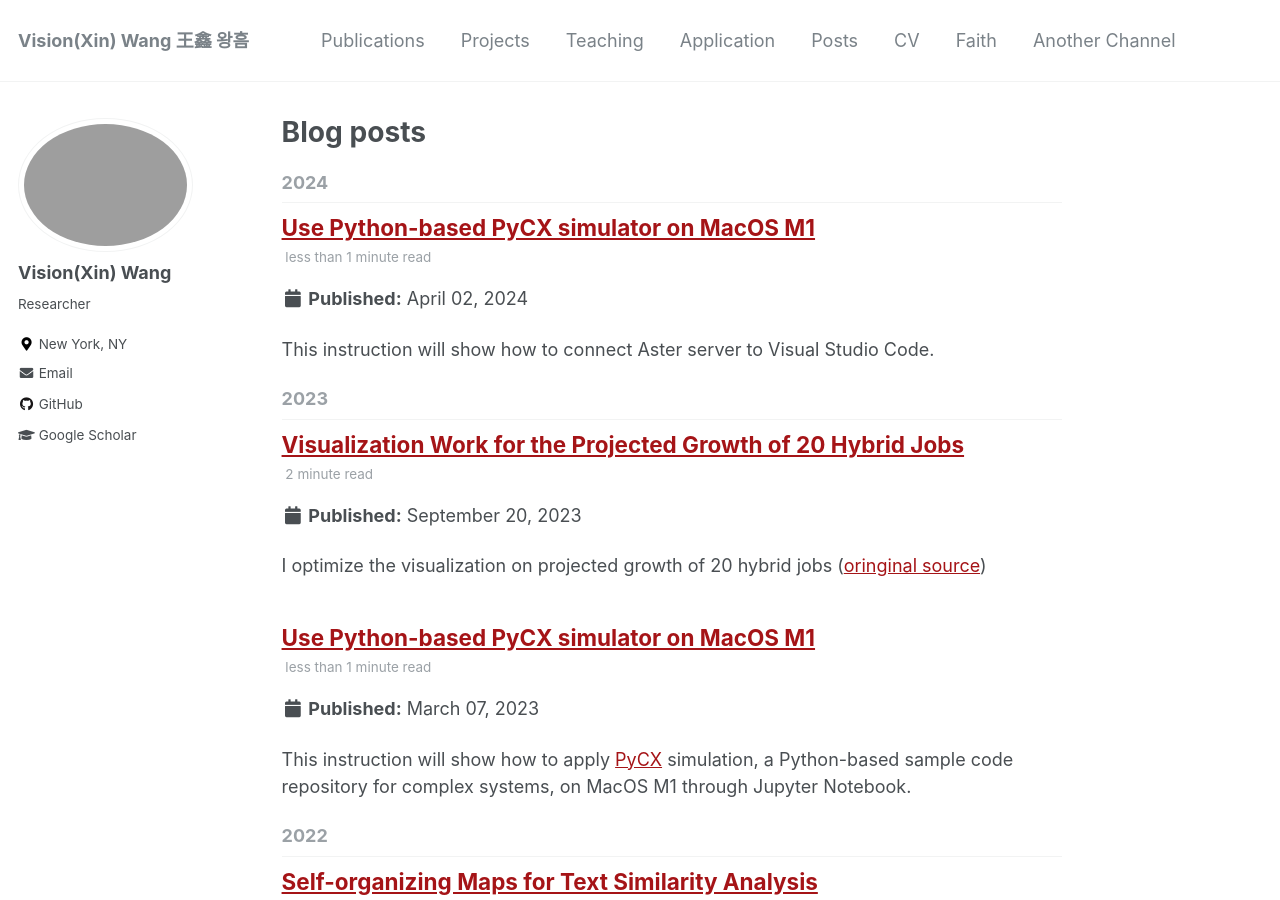
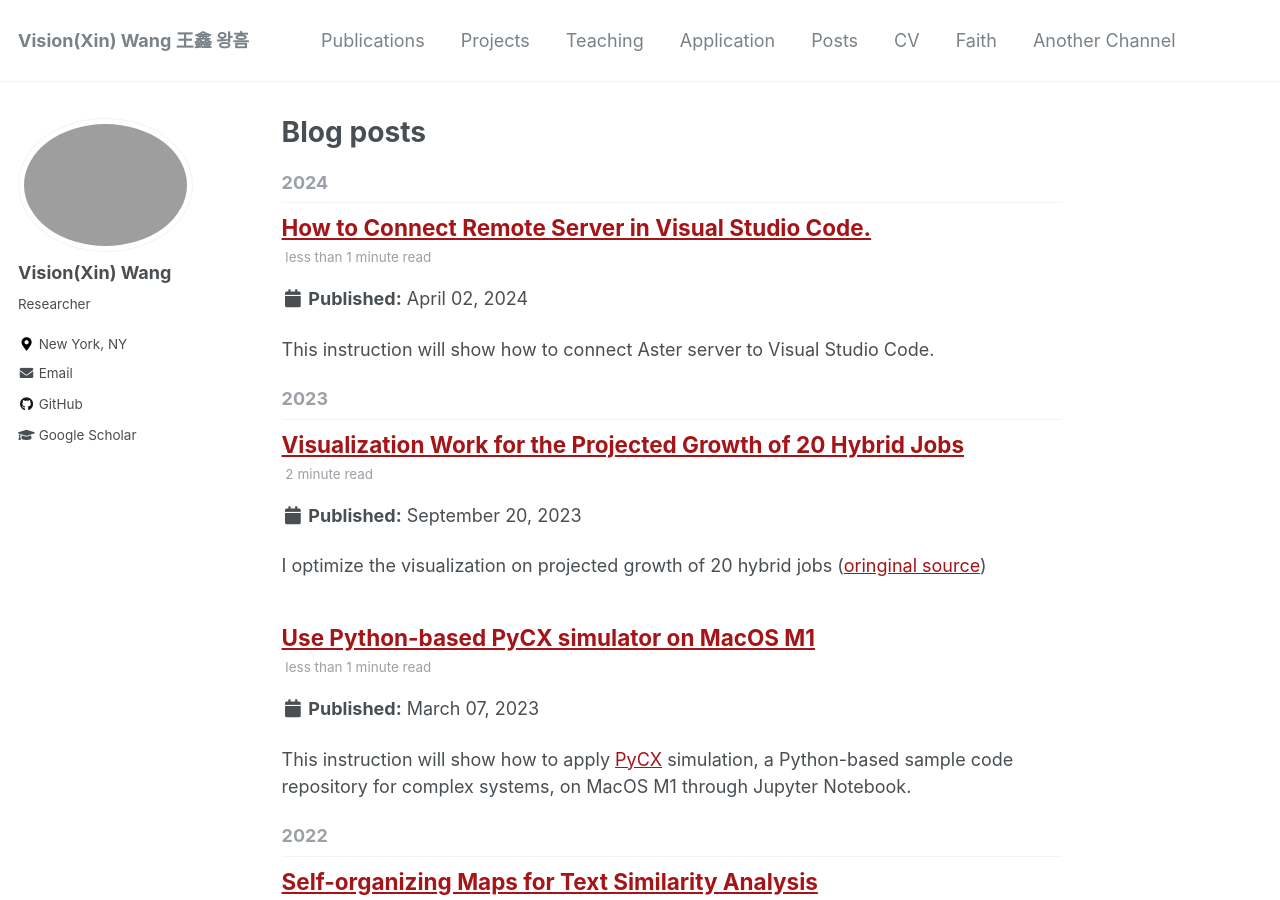
Before and after one commit to xin-wang-kr/xin-wang-kr.github.io, a Jekyll site: the page built from _pages/posts.html, in a window 1280 px wide and 900 px high. Built offline with Jekyll 4.4.1, drawn with Linux system fonts in a browser that asks for light colours.

Commit message:
Update 2024-04-02-Aster-server.md

```diff
--- a/_posts/2024-04-02-Aster-server.md
+++ b/_posts/2024-04-02-Aster-server.md
@@ -1,5 +1,5 @@
 ---
-title: Use Python-based PyCX simulator on MacOS M1
+title: How to Connect Remote Server in Visual Studio Code.
 date: 2024-04-02
 permalink: /posts/2024/04-Aster-server
 excerpt_separator: <!--more-->
```
